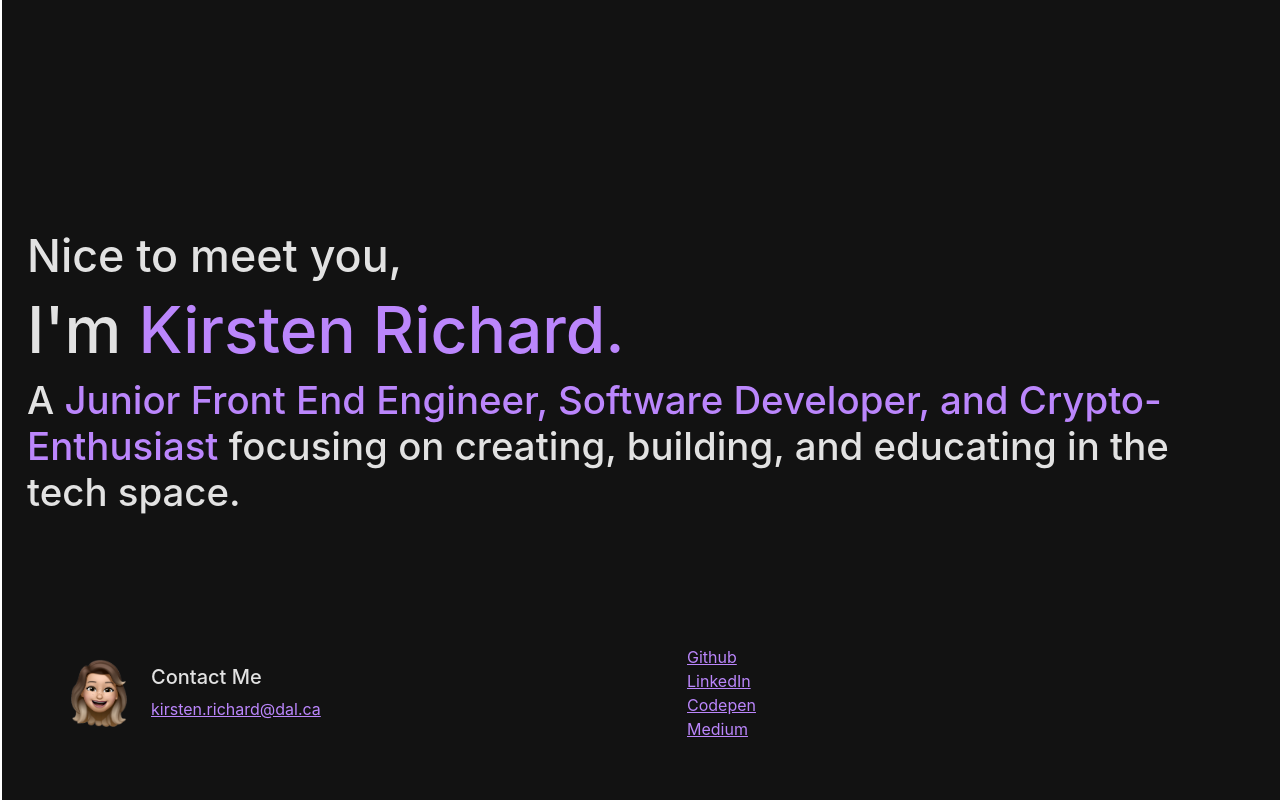
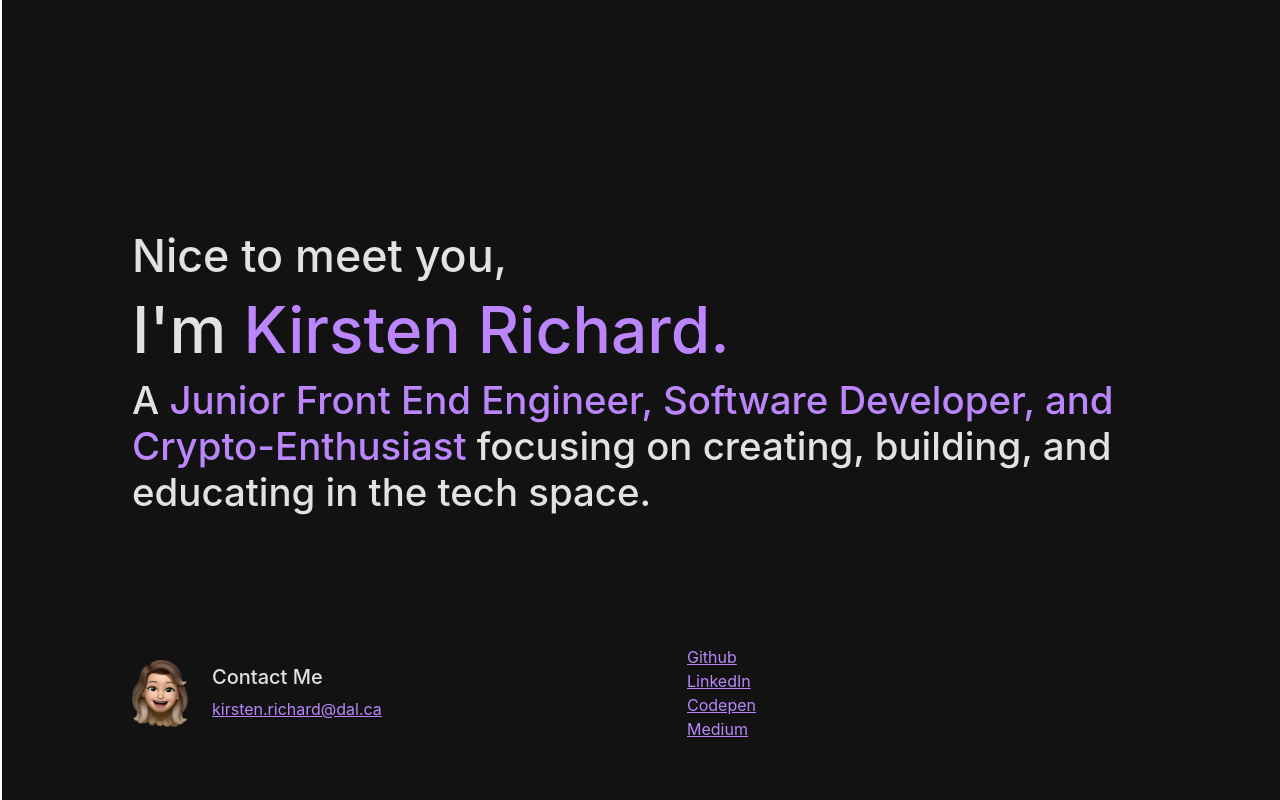
Before and after one commit to krichard410/portfolio, a React (Create React App) app: page / in a window 1280 px wide. Shown: the top 800 px of the page. Built offline with nearby package versions, Linux system fonts and the light colour scheme.

Commit message:
Fixed padding on container

```diff
--- a/public/index.html
+++ b/public/index.html
@@ -9,6 +9,7 @@
       name="description"
       content="Kirsten Richard's Portfolio"
     />
+    <!-- Meta og image credits to James Harrison on Unsplash: https://unsplash.com/photos/vpOeXr5wmR4-->
     <meta property='og:image' content='https://kirsten-richard.herokuapp.com/metaOG.jpg'/>
     <link rel="apple-touch-icon" href="%PUBLIC_URL%/purpleCube.png" />
     <link rel="manifest" href="%PUBLIC_URL%/manifest.json" />
--- a/src/App.css
+++ b/src/App.css
@@ -81,8 +81,7 @@ li {
 }
 
 .introContainer{
-  padding-top: 130px;
-  padding-bottom: 130px;
+  padding: 130px 130px 130px 130px;
 }
 
 .footerContainer{
```
